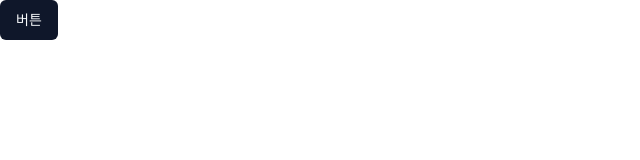
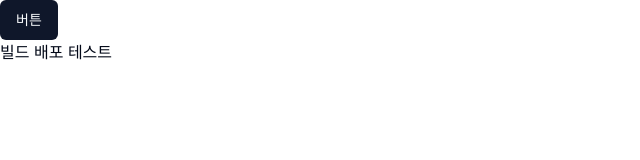
Before and after one commit to orrnrr/orrnrr-web, a Next.js app: page / in a window 1280 px wide. Shown: the top 160 px of the page, without its empty margins (0-640 px from the left). Built offline with nearby package versions, Linux system fonts and the light colour scheme.

Commit message:
빌드 배포 테스트

```diff
--- a/app/page.tsx
+++ b/app/page.tsx
@@ -4,6 +4,7 @@ export default function Home() {
   return (
     <>
       <Button>버튼</Button>
+      <h1>빌드 배포 테스트 </h1>
     </>
   );
 }
```
